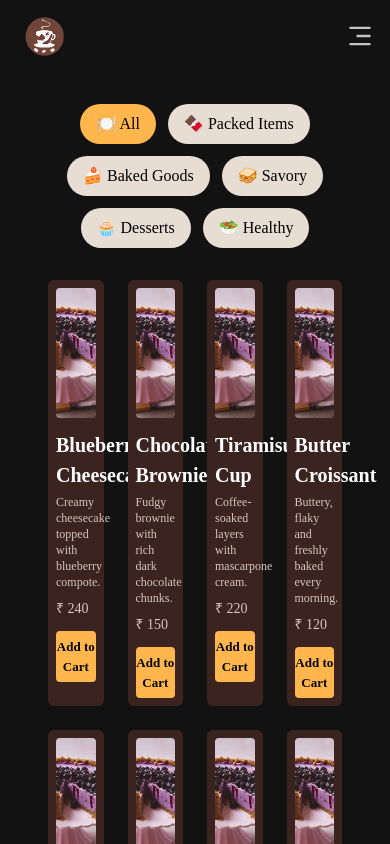
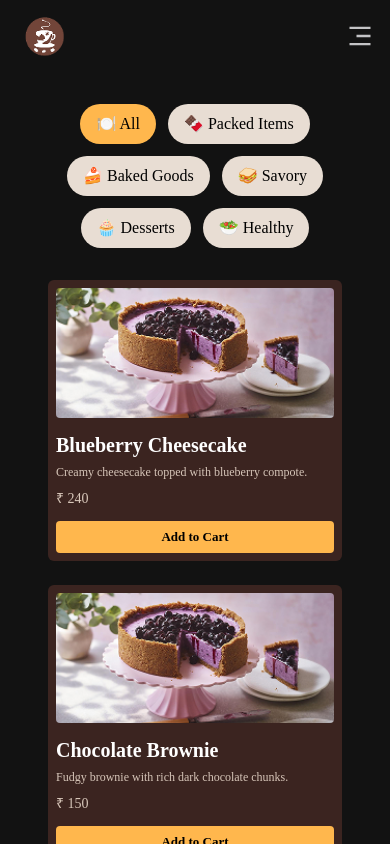
Before and after one commit to abduletifabdella29-lab/DevBean-Cafe, a React (Vite) app: page /Shop in a window 390 px wide. Shown: the top 844 px of the page. Built offline with nearby package versions, Linux system fonts and the light colour scheme.

Commit message:
fix: update product grid layout for responsive design

```diff
--- a/src/Pages/Shop/Shop.jsx
+++ b/src/Pages/Shop/Shop.jsx
@@ -31,7 +31,7 @@ export default function Shop() {
                 </div>
 
                 {/* ---------- Product grid ---------- */}
-                <div className="grid grid-cols-4 gap-6">
+                <div className="grid sm:grid-cols-2 md:grid-cols-3 lg:grid-cols-4 gap-6">
                     {filtered.map((p) => (
                         <div
                             key={p.id}
```
